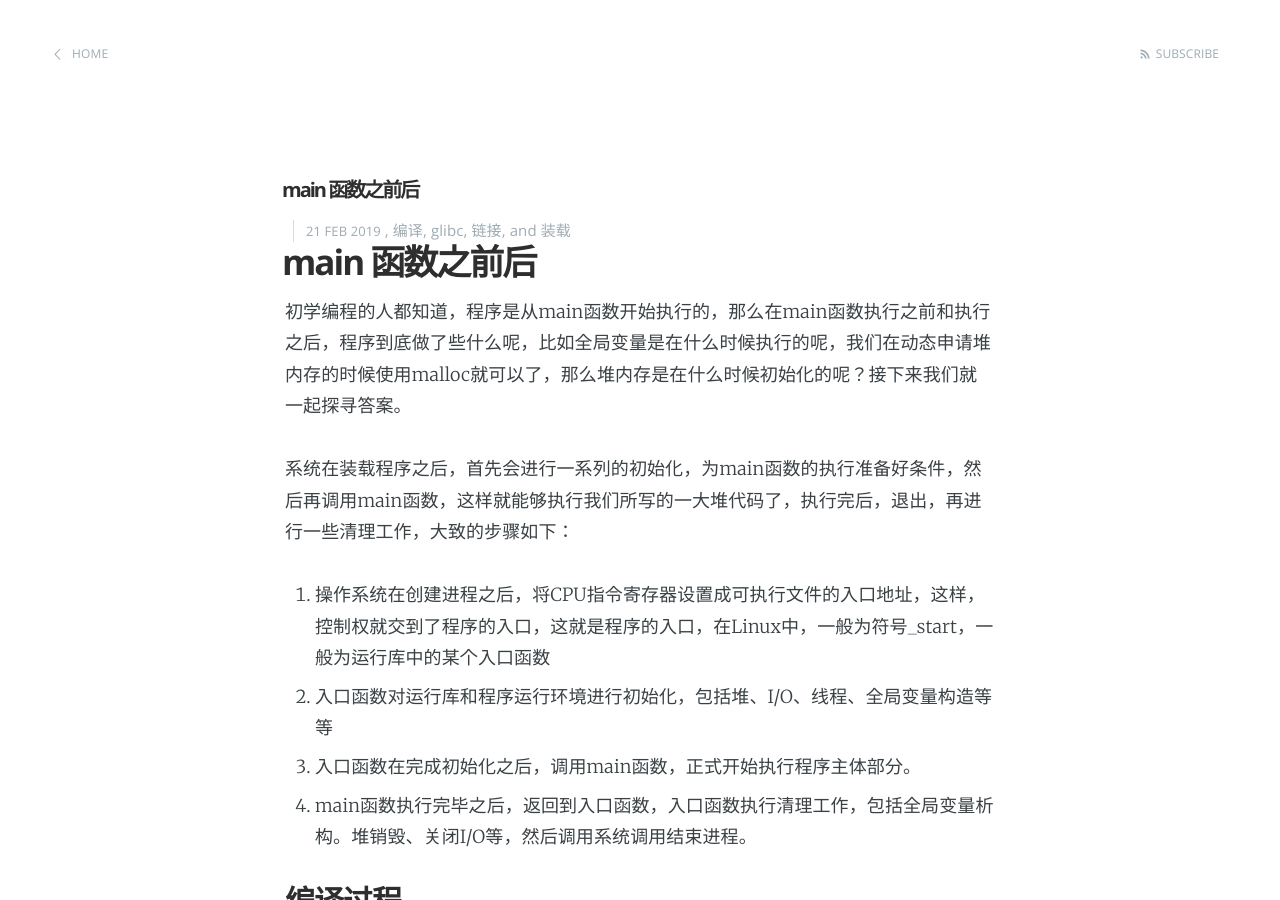
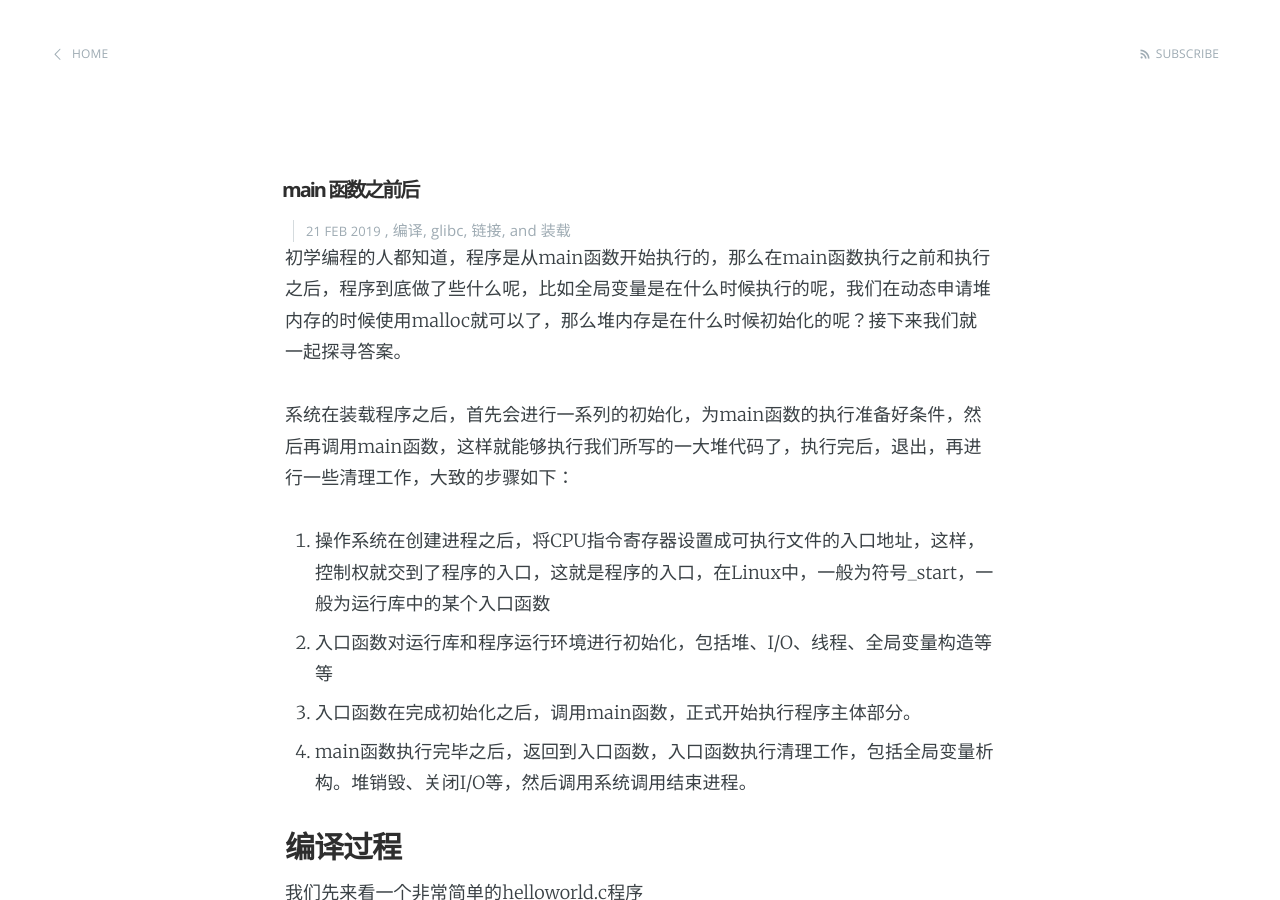
Before and after one commit to small-cat/small-cat.github.io, a Jekyll site: the page built from _posts/2019-02-21-what-happened-before-and-after-main.md, in a window 1280 px wide and 900 px high. Built offline with Jekyll 4.4.1, drawn with Linux system fonts in a browser that asks for light colours; comment, search, counter and statistics services are not loaded.

Commit message:
modify 2019-02-21-what-happened-before-and-after-main.md

```diff
--- a/_posts/2019-02-21-what-happened-before-and-after-main.md
+++ b/_posts/2019-02-21-what-happened-before-and-after-main.md
@@ -5,8 +5,6 @@ date: 2019-02-21 17:30:00
 tags: 编译 glibc 链接 装载
 
 ---
-
-# main 函数之前后
 
 初学编程的人都知道，程序是从main函数开始执行的，那么在main函数执行之前和执行之后，程序到底做了些什么呢，比如全局变量是在什么时候执行的呢，我们在动态申请堆内存的时候使用malloc就可以了，那么堆内存是在什么时候初始化的呢？接下来我们就一起探寻答案。
 
```
